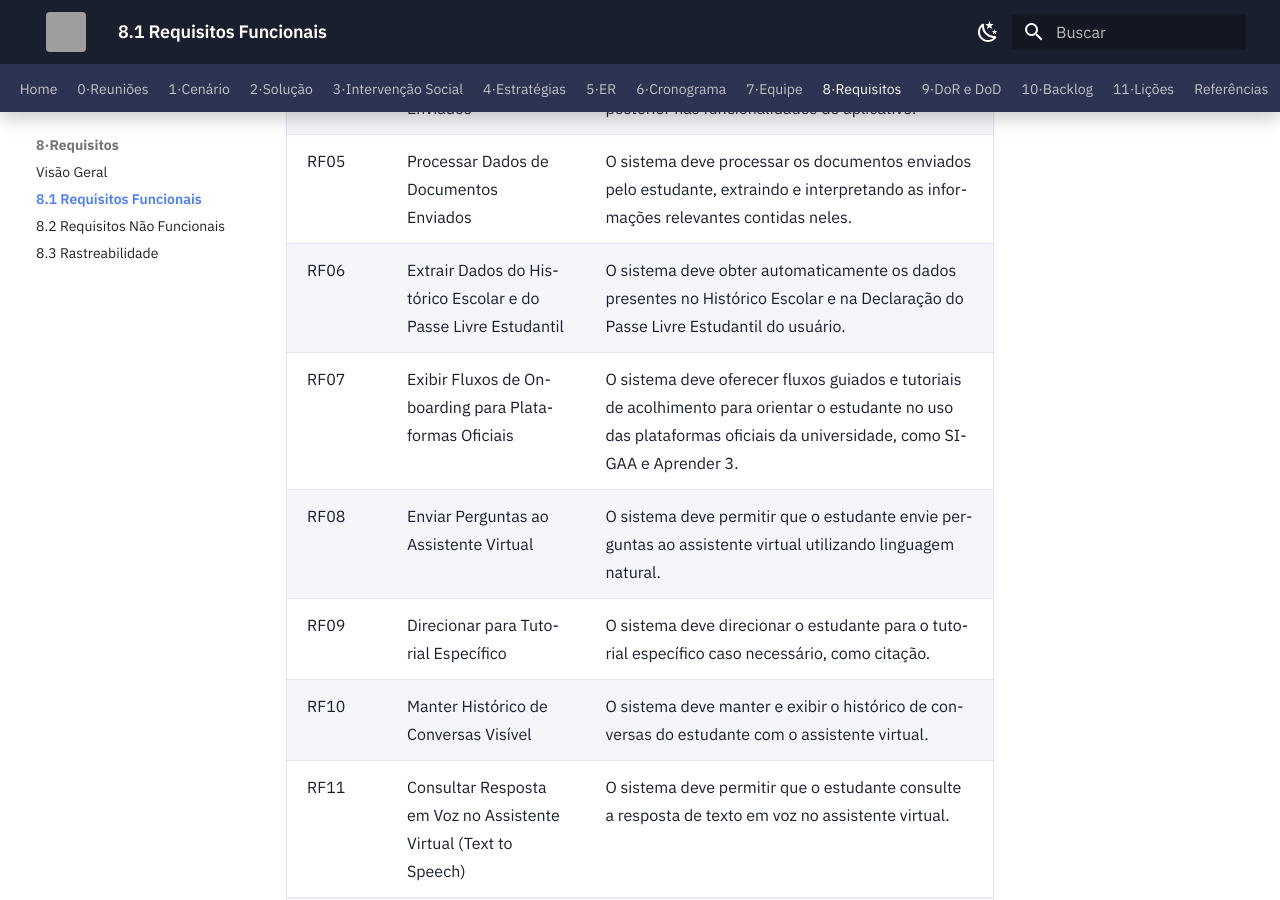
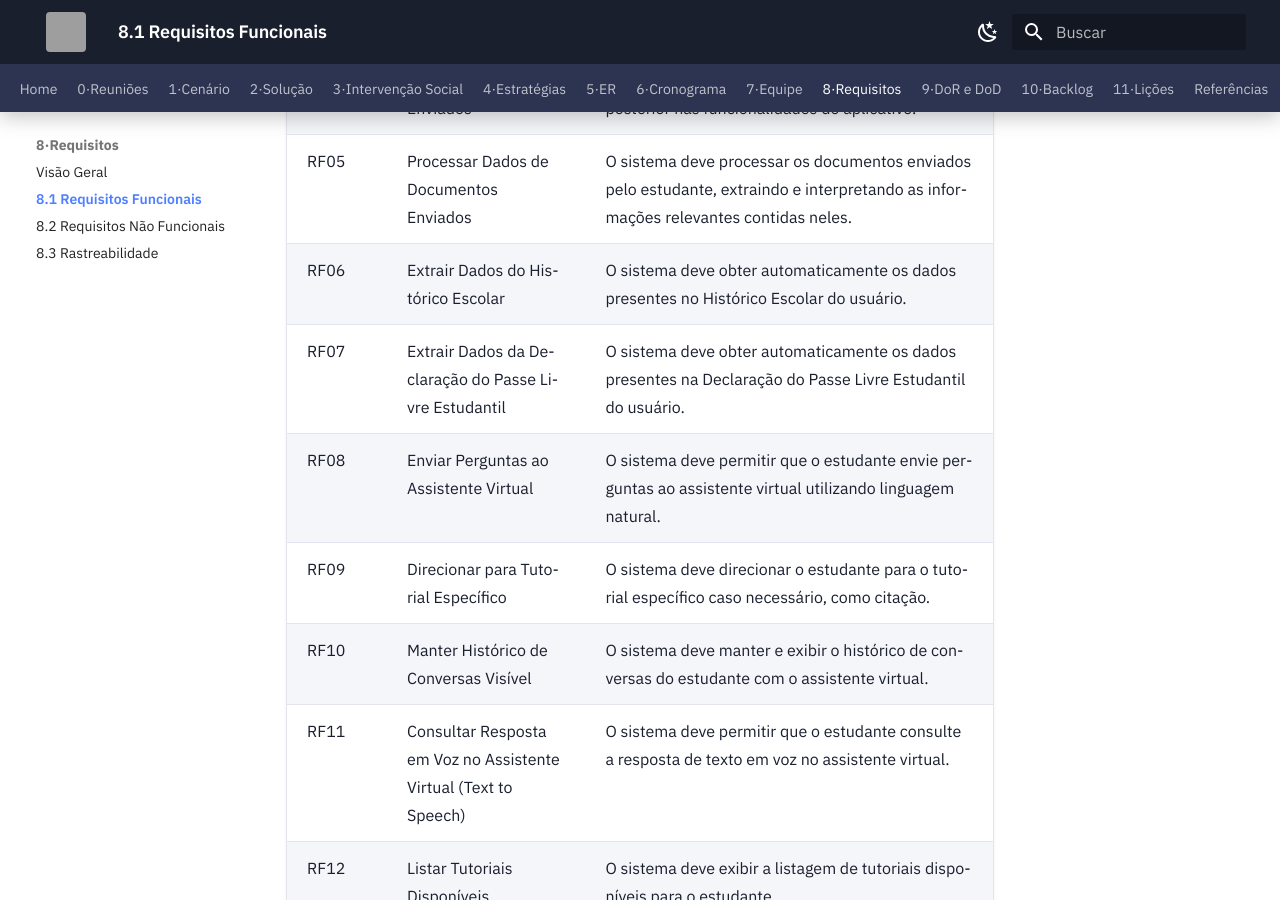
Before and after one commit to mdsreq-fga-unb/REQ-2026.1-T02-UnB-App, an MkDocs documentation site: the page built from docs/08-requisitos/funcionais.md, in a window 1280 px wide and 900 px high, scrolled down 777 px. Built offline with MkDocs 1.6.1 and Material for MkDocs 9.7.7, drawn with Linux system fonts in a browser that asks for light colours; some of the changed text lies outside the part shown; grey boxes are pictures that could not be loaded.

Commit message:
docs: divide antigo RF06 em RF06 e RF07, e move antigo RF07 para RF22 e RF23

```diff
--- a/docs/08-requisitos/funcionais.md
+++ b/docs/08-requisitos/funcionais.md
@@ -11,8 +11,8 @@
 | RF03 | Armazenar Carteirinha Estudantil | O sistema deve armazenar localmente a carteirinha estudantil, permitindo seu acesso mesmo sem conexão com a internet. |
 | RF04 | Armazenar Dados de Documentos Enviados | O sistema deve armazenar os dados extraídos dos documentos enviados pelo estudante para uso posterior nas funcionalidades do aplicativo. |
 | RF05 | Processar Dados de Documentos Enviados | O sistema deve processar os documentos enviados pelo estudante, extraindo e interpretando as informações relevantes contidas neles. |
-| RF06 | Extrair Dados do Histórico Escolar e do Passe Livre Estudantil | O sistema deve obter automaticamente os dados presentes no Histórico Escolar e na Declaração do Passe Livre Estudantil do usuário. |
-| RF07 | Exibir Fluxos de Onboarding para Plataformas Oficiais | O sistema deve oferecer fluxos guiados e tutoriais de acolhimento para orientar o estudante no uso das plataformas oficiais da universidade, como SIGAA e Aprender 3. |
+| RF06 | Extrair Dados do Histórico Escolar | O sistema deve obter automaticamente os dados presentes no Histórico Escolar do usuário. |
+| RF07 | Extrair Dados da Declaração do Passe Livre Estudantil | O sistema deve obter automaticamente os dados presentes na Declaração do Passe Livre Estudantil do usuário. |
 | RF08 | Enviar Perguntas ao Assistente Virtual | O sistema deve permitir que o estudante envie perguntas ao assistente virtual utilizando linguagem natural. |
 | RF09 | Direcionar para Tutorial Específico | O sistema deve direcionar o estudante para o tutorial específico caso necessário, como citação. |
 | RF10 | Manter Histórico de Conversas Visível | O sistema deve manter e exibir o histórico de conversas do estudante com o assistente virtual. |
```
Also changed, not shown: other parts of docs/08-requisitos/funcionais.md (+2 -0 lines), docs/10-backlog/backlog-geral.md (+2 -2 lines).
